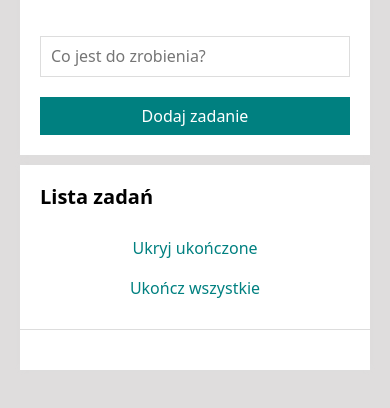
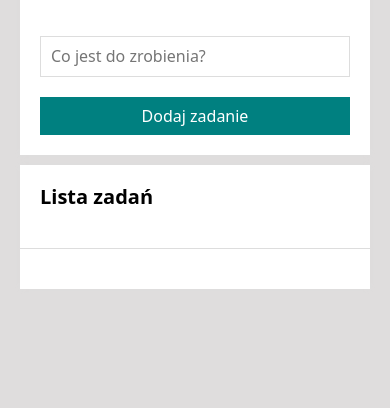
Before and after one commit to blankapalucka/to-do-list, a plain HTML site: page index.html in a window 390 px wide. Shown: the part 172-580 px from the top of the page. Drawn offline with nearby package versions, Linux system fonts and the light colour scheme.

Commit message:
adding  bindButtonsEvents and render buttons

```diff
--- a/script.js
+++ b/script.js
@@ -2,19 +2,10 @@
     let tasks = [];
     let hideDoneTasks = false;
 
-    const addNewTask = (newTaskContent) => {
-        tasks = [
-            ...tasks,
-            { content: newTaskContent }
-        ];
-
-        render();
-    }
-
     const removeTask = (index) => {
         tasks = [
             ...tasks.slice(0, index),
-            ...tasks.slice(index + 1)
+            ...tasks.slice(index + 1),
         ];
         render();
     };
@@ -26,12 +17,20 @@
                 ...tasks[index],
                 done: !tasks[index].done
             },
-            ...tasks.slice(index + 1)
+            ...tasks.slice(index + 1),
         ];
 
         render();
     };
 
+    const addNewTask = (newTaskContent) => {
+        tasks = [
+            ...tasks,
+            { content: newTaskContent }
+        ];
+
+        render();
+    };
 
     const markAllTasksDone = () => {
         tasks = tasks.map((task) => ({
@@ -53,14 +52,16 @@
     //     render();
     // }
 
-    const bindEvents = () => {
+    const bindRemoveEvents = () => {
         const removeButtons = document.querySelectorAll(".js-remove");
         removeButtons.forEach((removeButton, index) => {
             removeButton.addEventListener("click", () => {
                 removeTask(index);
             });
-        });
+        })
+    };
 
+    const bindToggleDoneEvents = () => {
         const toggleDoneButtons = document.querySelectorAll(".js-done");
         toggleDoneButtons.forEach((toggleDoneButton, index) => {
             toggleDoneButton.addEventListener("click", () => {
@@ -68,12 +69,10 @@
             });
         });
 
-    }
+    };
 
     const renderTasks = () => {
-        let htmlString = "";
-        for (const task of tasks) {
-            htmlString += `
+        const taskToHTML = task => `
         <li class="tasks__item${task.done && hideDoneTasks ? " tasks__item--hidden" : ""}">
             <button class="js-done tasks__buton tasks__button--toggleDone">
                 ${task.done ? "✔" : ""}
@@ -84,37 +83,63 @@
             <button class="js-remove tasks__button--remove">🗑️</button>
         </li>
         `;
-        };
-        document.querySelector(".js-tasks").innerHTML = htmlString;
+
+        const tasksElement = document.querySelector(".js-tasks");
+        tasksElement.innerHTML = tasks.map(taskToHTML).join("");
     };
 
     const renderButtons = () => {
+        const buttonsElement = document.querySelector(".buttons");
+
+        if (!tasks.length) {
+            buttonsElement.innerHTML = "";
+            return;
+        }
+
+        buttonsElement.innerHTML = `
+            <button class="buttons__button js-buttons js-toggleHideDoneTasks">
+                ${hideDoneTasks ? "Pokaż" : "Ukryj"} ukończone
+            </button>
+            <button
+                class= "buttons__button js-buttons js-markAllDone"
+                    ${tasks.every(({ done }) => done) ? "disabled" : ""}>
+                Ukończ wszystkie
+            </button>`;
 
     };
 
     const bindButtonsEvents = () => {
-        const toggleAllTasksDoneButton = document.querySelector(".js-toggleAllTasksDone");
-        toggleAllTasksDoneButton.addEventListener("click", () => {
-            for (const task of tasks) {
-                task.done = true;
-            }
-            render();
-        });
+        const markAllDoneButton = document.querySelector(".js-markAllDone");
 
-        const hideDoneTasksButton = document.querySelector(".js-hideDoneTasks");
-        hideDoneTasksButton.addEventListener("click", () => {
-            hideDoneTasks = !hideDoneTasks;
-            render();
-        });
+        if (markAllDoneButton) {
+            // markAllDoneButton.addEventListener("click", markAllDone);
+            markAllDoneButton.addEventListener("click", markAllTasksDone);
+        }
+
+        //     for (const task of tasks) {
+        //         task.done = true;
+        //     }
+        // render();
+        // });
+
+        const toggleHideDoneTasksButton = document.querySelector(".js-toggleHideDoneTasks");
+
+        if (toggleHideDoneTasksButton) {
+            toggleHideDoneTasksButton.addEventListener("click", toggleHideDoneTasks);
+        }
+        //     hideDoneTasks = !hideDoneTasks;
+        // render();
+        // });
     };
     // / powinien być tutaj event Listener i if/
 
     const render = () => {
         renderTasks();
+        bindRemoveEvents();
+        bindToggleDoneEvents();
+
         renderButtons();
-
-        bindEvents();
-        // bindButtonsEvents();
+        bindButtonsEvents();
     };
 
     const onFormSubmit = (event) => {
```
Also changed, not shown: index.html (+1 -2 lines).
